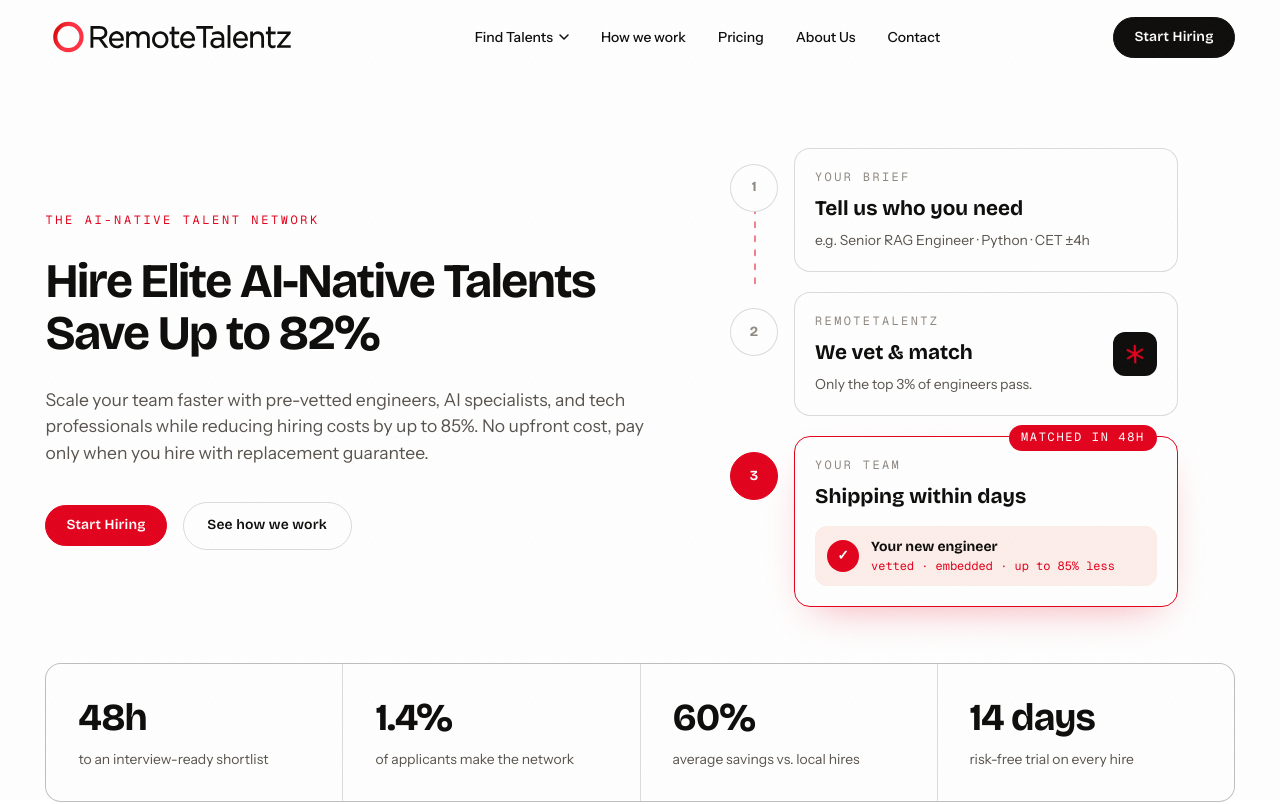
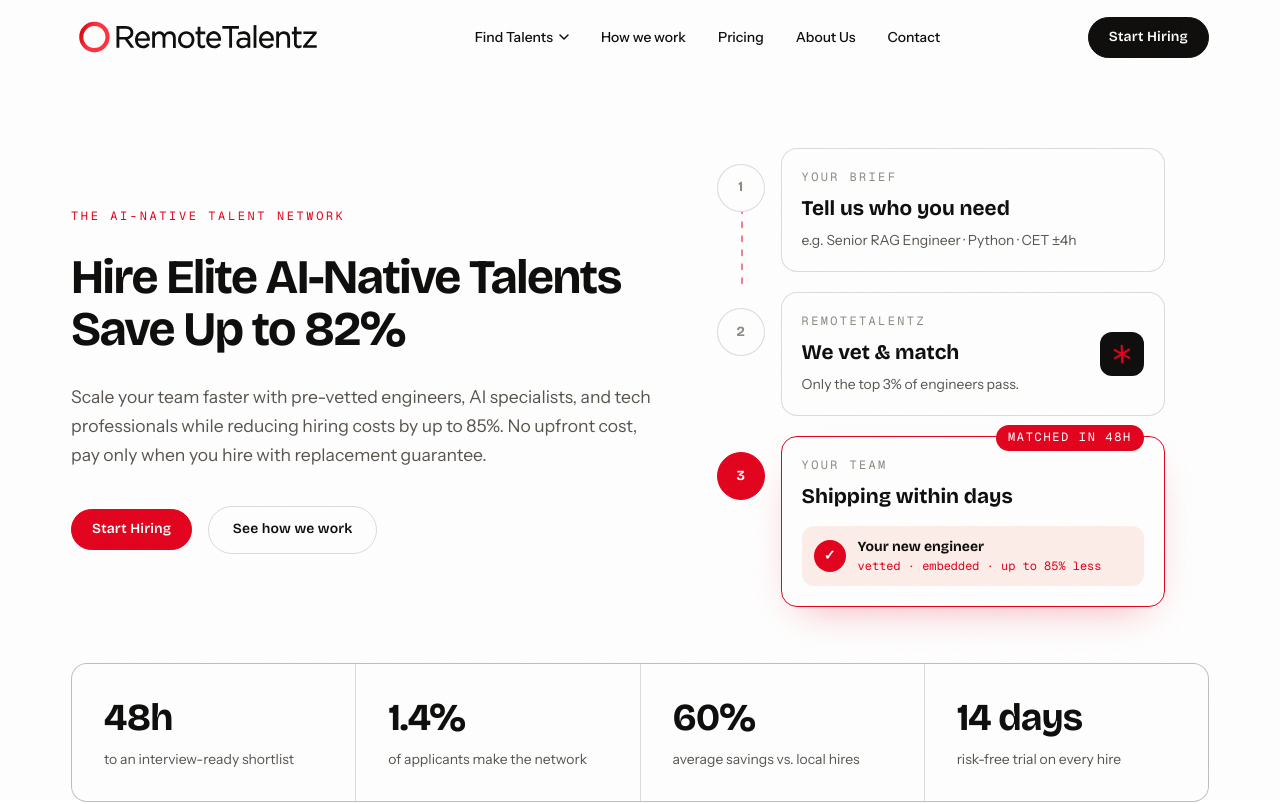
Before and after one commit to TaforaTech/remote-talentz, a Next.js app: page / in a window 1280 px wide. Shown: the top 804 px of the page. Built offline with nearby package versions, Linux system fonts and the light colour scheme.

Commit message:
feat: fix the mergin

```diff
--- a/src/app/globals.css
+++ b/src/app/globals.css
@@ -34,8 +34,20 @@
   --rt-step-6: clamp(1.92rem, 1.12rem + 3.4vw, 4.04rem);
   --rt-step-hero: clamp(2.45rem, 1.05rem + 5.95vw, 6rem);
 
-  /* ---- Fluid rhythm ---- */
-  --rt-gutter: clamp(1.25rem, 0.6rem + 2.8vw, 3rem);
+  /* ---- Fluid rhythm ----
+     Left/right page gutter follows nsave.com: a flat ~5.55vw on every screen
+     (≈18px @ 375 → 43px @ 768 → 71px @ 1280 → 107px @ 1920), clamped so it
+     never collapses on tiny phones or runs away on ultrawide. The content
+     width is capped by --rt-content (below), so beyond ~1920px the extra
+     space flows symmetrically into the gutter — exactly nsave's behaviour. */
+  --rt-gutter: clamp(1.125rem, 5.55vw, 7rem);
+
+  /* Max line/content width. Kept in rem (not px like nsave) so it scales with
+     the root font-size bumps at ≥1920/2560/3840 — the page stays proportional
+     on 4K instead of stranding a fixed 1710px block in an ocean of margin.
+     1 rem = 16px → 106.875rem = 1710px at the base scale. */
+  --rt-content: 106.875rem;
+
   --rt-section: clamp(4.5rem, 2.8rem + 7vw, 9rem);
   --rt-nav-h: clamp(4rem, 3.4rem + 1.6vw, 4.75rem);
 }
@@ -115,7 +127,10 @@ body {
 /* ---- Shared component recipes ---- */
 .container-rt {
   width: 100%;
-  max-width: 80rem;
+  /* content caps at --rt-content; the +2*gutter lets the box hold both the
+     content and its side padding, so content width === --rt-content exactly
+     once the viewport is wide enough — surplus space becomes auto-margin. */
+  max-width: calc(var(--rt-content) + 2 * var(--rt-gutter));
   margin-inline: auto;
   padding-inline: var(--rt-gutter);
 }
--- a/src/components/Hero.tsx
+++ b/src/components/Hero.tsx
@@ -41,7 +41,7 @@ export default function Hero() {
             </h1>
 
             <p
-              className="anim-fade-up mt-7  text-md text-ink-soft"
+              className="anim-fade-up mt-7 text-base text-ink-soft"
               style={{ animationDelay: "220ms" }}
             >
               Scale your team faster with pre-vetted engineers, AI specialists, and tech professionals while reducing hiring costs by up to 85%. No upfront cost, pay only when you hire with replacement guarantee.
```
